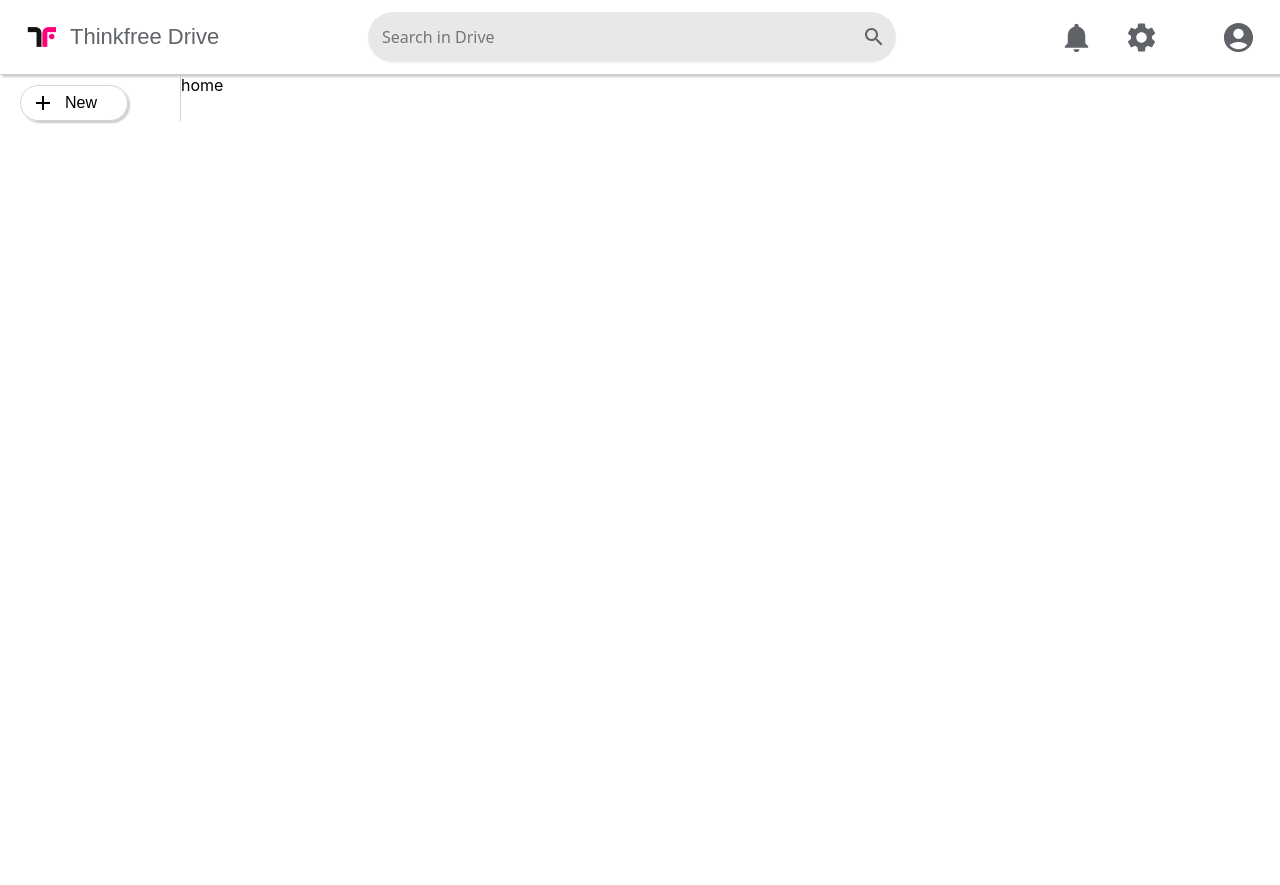
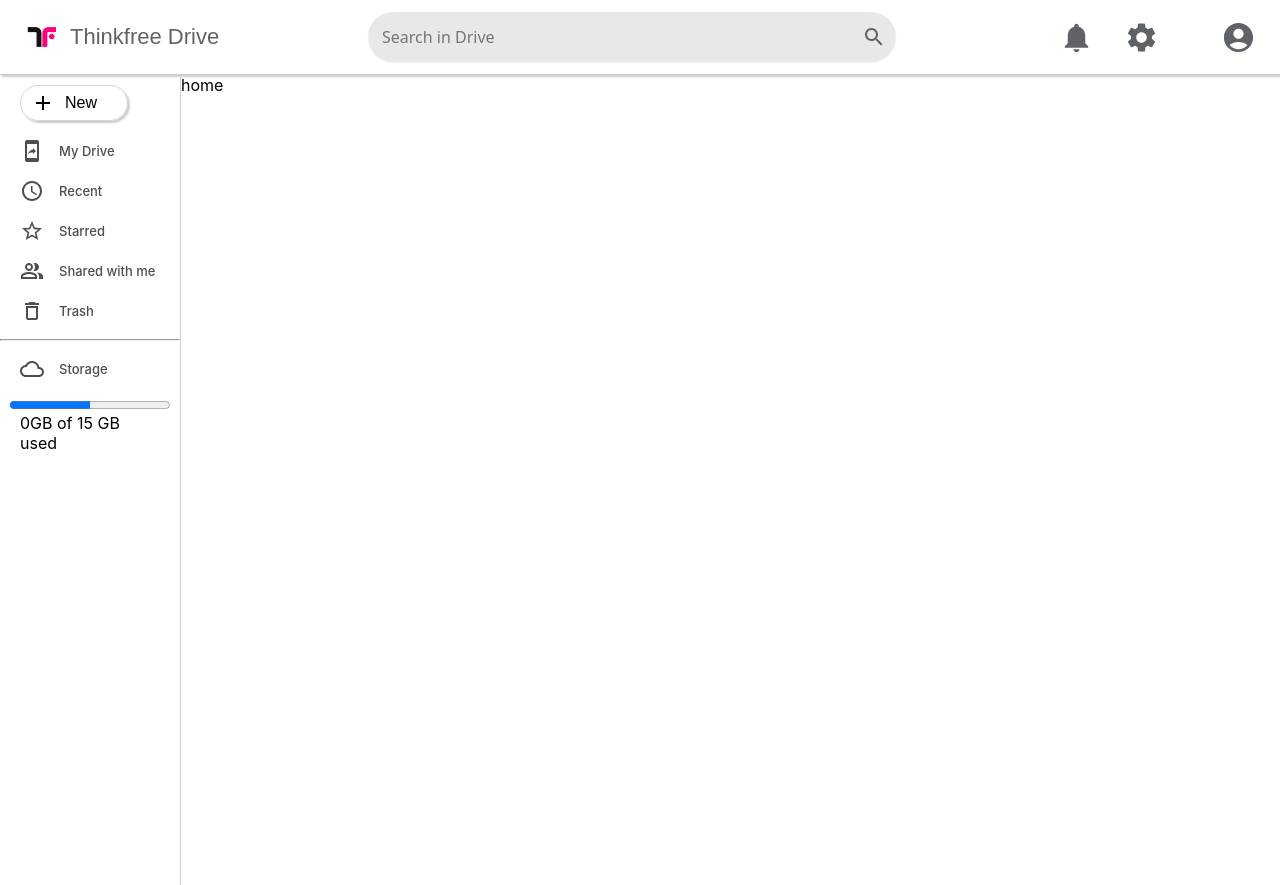
Before and after one commit to T-Drive-demo/T-drive-front, a React (Create React App) app: page / in a window 1280 px wide. Before the commit the page ends 800 px from the top, so only its background shows below. Built offline with nearby package versions, Linux system fonts and the light colour scheme.

Commit message:
design : sidebar tab 메뉴 디자인

```diff
--- a/src/components/sidebar/Sidebar.jsx
+++ b/src/components/sidebar/Sidebar.jsx
@@ -2,6 +2,7 @@ import { SidebarContainer } from "styles/sidebar/sidebar.style";
 
 import AddFile from "components/sidebar/AddFile";
 import FileUploadModal from "components/sidebar/FileUploadModal";
+import SidebarTabs from "components/sidebar/SidebarTabs";
 import { useState } from "react";
 
 const Sidebar = () => {
@@ -12,6 +13,7 @@ const Sidebar = () => {
     <SidebarContainer>
       <FileUploadModal open={open} setOpen={setOpen} uploading={uploading} />
       <AddFile onClick={() => setOpen(true)} />
+      <SidebarTabs />
     </SidebarContainer>
   );
 };
--- /dev/null
+++ b/src/components/sidebar/SidebarTabs.jsx
@@ -0,0 +1,51 @@
+import {
+  SidebarOptions,
+  SidebarOption,
+  StorageBar,
+} from "styles/sidebar/sidebarTabs.style";
+import {
+  MobileScreenShareIcon,
+  PeopleAltIcon,
+  QueryBuilderIcon,
+  StarBorderIcon,
+  DeleteOutlineIcon,
+  CloudQueueIcons,
+} from "components/common/SvgIcons";
+
+const SidebarTabs = () => {
+  return (
+    <SidebarOptions>
+      <SidebarOption>
+        <MobileScreenShareIcon />
+        <span>My Drive</span>
+      </SidebarOption>
+      <SidebarOption>
+        <QueryBuilderIcon />
+        <span>Recent</span>
+      </SidebarOption>
+      <SidebarOption>
+        <StarBorderIcon />
+        <span>Starred</span>
+      </SidebarOption>
+      <SidebarOption>
+        <PeopleAltIcon />
+        <span>Shared with me</span>
+      </SidebarOption>
+      <SidebarOption>
+        <DeleteOutlineIcon />
+        <span>Trash</span>
+      </SidebarOption>
+      <hr />
+      <SidebarOption>
+        <CloudQueueIcons />
+        <span>Storage</span>
+      </SidebarOption>
+      <StorageBar>
+        <progress size="tuny" value="50" max="100" />
+        <span>0GB of 15 GB used</span>
+      </StorageBar>
+    </SidebarOptions>
+  );
+};
+
+export default SidebarTabs;
--- a/src/styles/sidebar/sidebar.style.js
+++ b/src/styles/sidebar/sidebar.style.js
@@ -2,6 +2,7 @@ import styled from "styled-components";
 
 const SidebarContainer = styled.div`
   width: 180px;
+  height: 100vh; /* 화면 전체 높이 */
   padding-top: 10px;
   border-right: 1px solid lightgray;
   transition: all 0.1s linear;
--- /dev/null
+++ b/src/styles/sidebar/sidebarTabs.style.js
@@ -0,0 +1,46 @@
+import styled from "styled-components";
+
+const SidebarOptions = styled.div`
+  margin-top: 10px;
+
+  a {
+    text-decoration: none;
+  }
+
+  .tab-active {
+    background: #cacaca;
+  }
+`;
+
+const SidebarOption = styled.div`
+  display: flex;
+  align-items: center;
+  padding: 8px 20px;
+  border-radius: 0px 20px 20px 0px;
+  &:hover {
+    background: #eeeeee;
+    cursor: pointer;
+  }
+  svg.MuiSvgIcon-root {
+    color: rgb(78, 78, 78);
+  }
+  span {
+    margin-left: 15px;
+    font-size: 13px;
+    font-weight: 500;
+    color: rgb(78, 78, 78);
+
+    @media screen and (max-width: 768px) {
+      display: none;
+    }
+  }
+`;
+
+const StorageBar = styled.div`
+  display: flex;
+  align-items: center;
+  padding: 8px 20px;
+  flex-direction: column; /* 세로 정렬 */
+`;
+
+export { SidebarOptions, SidebarOption, StorageBar };
```
Also changed, not shown: src/components/common/SvgIcons.jsx (+12 -0 lines).
